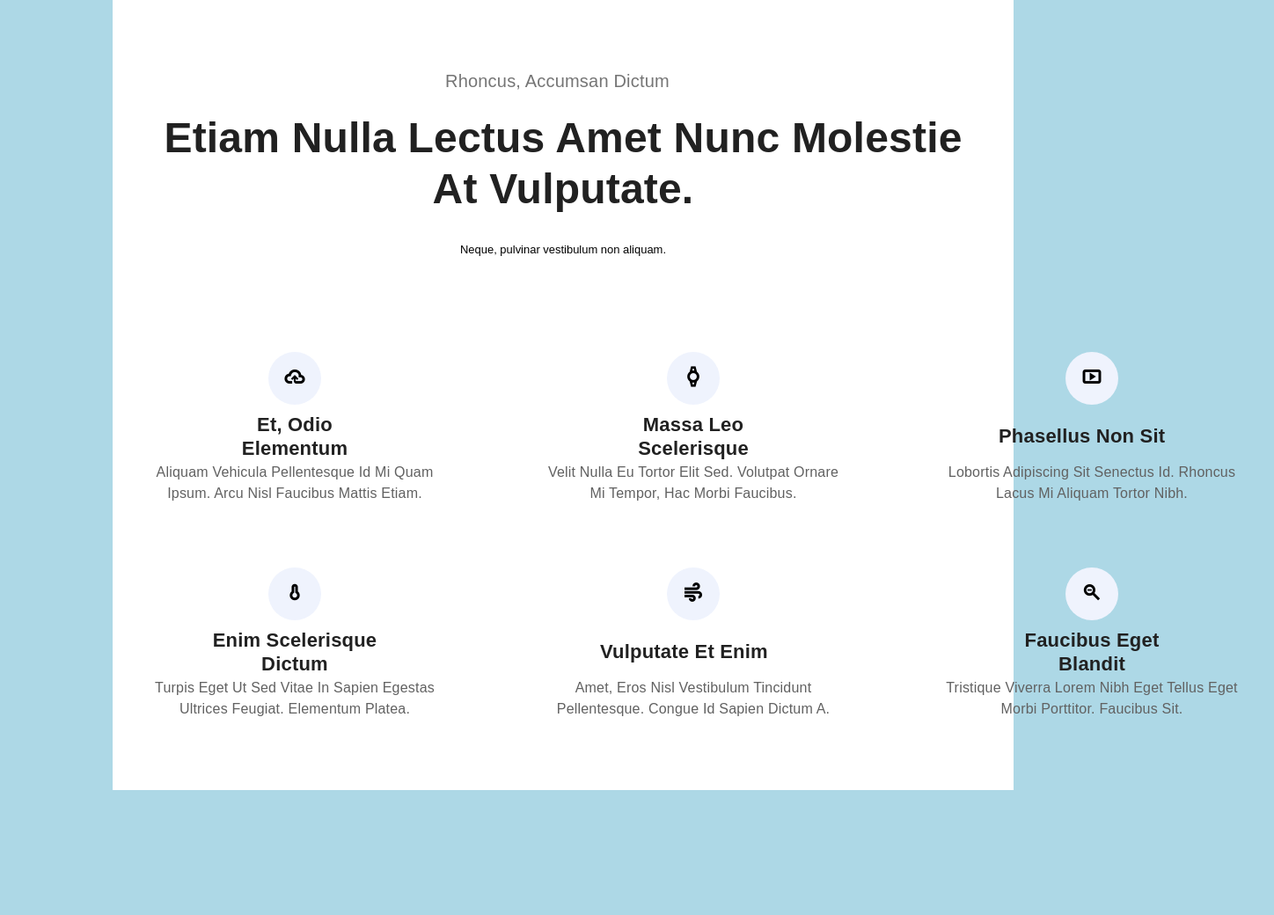
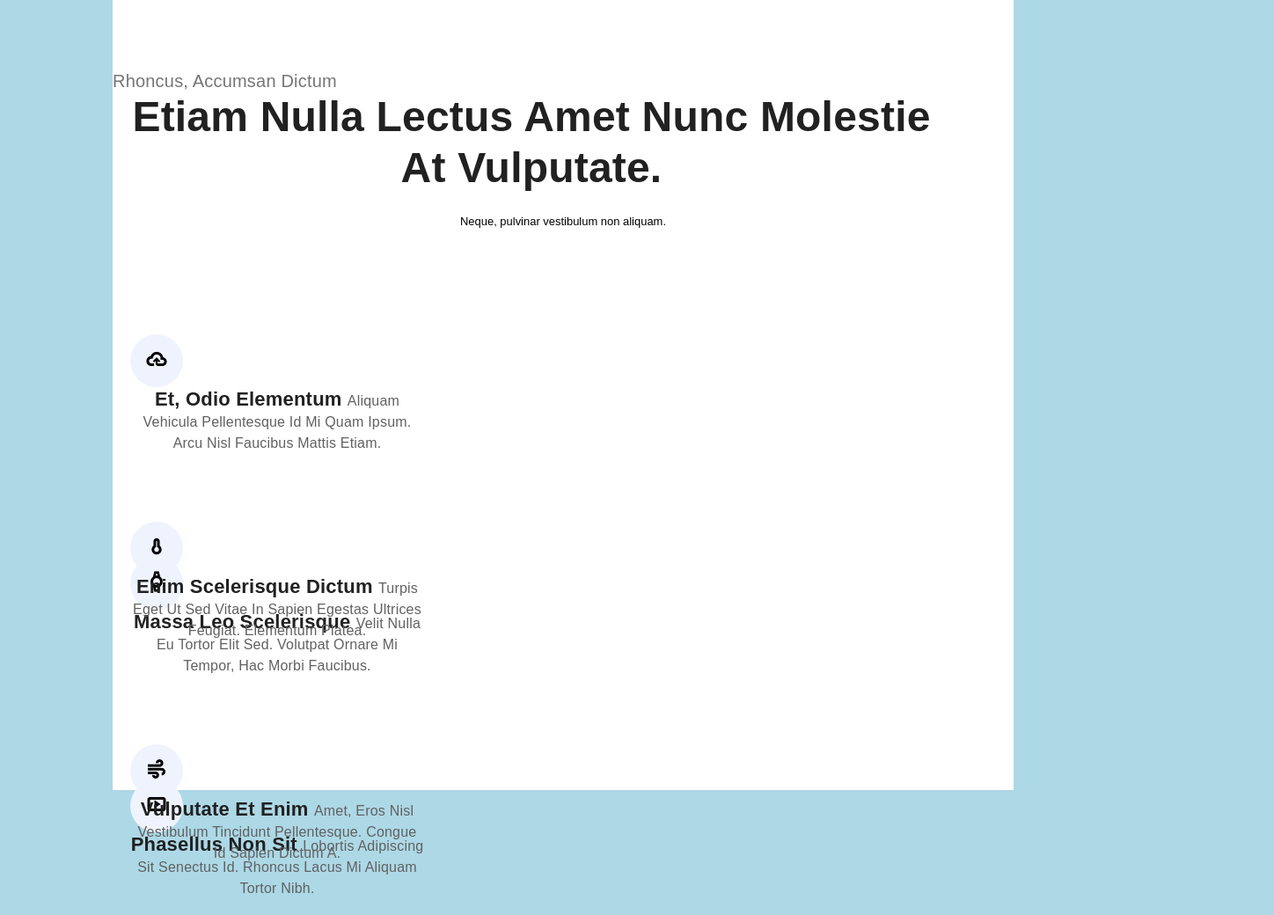
Before and after one commit to frontend-enjoyers/Project, a plain HTML site: page index.html in a window 1280 px wide. Shown: the top 1040 px of the page at 88% size, 1448 px wide, since content can reach past the window. Before the commit the page ends 898 px from the top, so only its background shows below. Drawn offline with nearby package versions, Linux system fonts and the light colour scheme.

Commit message:
remove flex and display

```diff
--- a/style.css
+++ b/style.css
@@ -19,12 +19,7 @@ html, body {
 	margin-left: 10%;
 	margin-right: 10%;
 	height: 898px;
-
-	/* white */
-
 	background: #fff;
-
-	/* Inside auto layout */
 
 	flex: none;
 	order: 3;
@@ -32,12 +27,6 @@ html, body {
 }
 
 #Frame17 {
-	/* Frame 17 */
-
-
-	/* Auto layout */
-
-	display: flex;
 	flex-direction: column;
 	align-items: center;
 	padding: 0px;
@@ -47,22 +36,12 @@ html, body {
 	width: 100%;
 	height: 220px;
 
-
-	/* Inside auto layout */
-
-	flex: none;
 	order: 0;
 	align-self: stretch;
 	flex-grow: 0;
 }
 
 #Frame16 {
-	/* Frame 16 */
-
-
-	/* Auto layout */
-
-	display: flex;
 	flex-direction: column;
 	justify-content: center;
 	align-items: center;
@@ -71,20 +50,12 @@ html, body {
 
 	width: 952px;
 	height: 164px;
-
-
-	/* Inside auto layout */
-
-	flex: none;
 	order: 0;
 	flex-grow: 0;
 }
 
 
 #textrhoncus {
-	/* Rhoncus, accumsan dictum */
-
-
 	width: 268px;
 	height: 24px;
 
@@ -98,14 +69,7 @@ html, body {
 	letter-spacing: 0.2px;
 	text-transform: capitalize;
 
-	/* systemGrey/600 */
-
 	color: #757575;
-
-
-	/* Inside auto layout */
-
-	flex: none;
 	order: 0;
 	flex-grow: 0;
 }
@@ -130,11 +94,6 @@ html, body {
 	/* systemGrey/900 */
 
 	color: #212121;
-
-
-	/* Inside auto layout */
-
-	flex: none;
 	order: 1;
 	flex-grow: 0;
 }
@@ -159,22 +118,11 @@ html, body {
 	/* systemGrey/600 */
 
 	color: #757575;
-
-
-	/* Inside auto layout */
-
-	flex: none;
 	order: 1;
 	flex-grow: 0;
 }
 
 #Frame53 {
-	/* Frame 53 */
-
-
-	/* Auto layout */
-
-	display: flex;
 	flex-direction: column;
 	align-items: flex-start;
 	padding: 0px;
@@ -182,22 +130,11 @@ html, body {
 
 	width: 100%;
 	height: 458px;
-
-
-	/* Inside auto layout */
-
-	flex: none;
 	order: 1;
 	flex-grow: 0;
 }
 
 .Frame51 {
-	/* Frame 51 */
-
-
-	/* Auto layout */
-
-	display: flex;
 	flex-direction: row;
 	align-items: flex-start;
 	padding: 0px;
@@ -205,22 +142,11 @@ html, body {
 
 	width: 100%;
 	height: 213px;
-
-
-	/* Inside auto layout */
-
-	flex: none;
 	order: 0;
 	flex-grow: 0;
 }
 
 .Frame48 {
-	/* Frame 48 */
-
-
-	/* Auto layout */
-
-	display: flex;
 	flex-direction: column;
 	justify-content: center;
 	align-items: center;
@@ -229,11 +155,6 @@ html, body {
 
 	width: 374px;
 	height: 213px;
-
-
-	/* Inside auto layout */
-
-	flex: none;
 	order: 0;
 	flex-grow: 0;
 }
@@ -249,21 +170,11 @@ html, body {
 
 	background: #EFF3FD;
 	border-radius: 50px;
-
-	/* Inside auto layout */
-
-	flex: none;
 	order: 0;
 	flex-grow: 0;
 }
 
 .Frame47 {
-	/* Frame 47 */
-
-
-	/* Auto layout */
-
-	display: flex;
 	flex-direction: column;
 	justify-content: center;
 	align-items: center;
@@ -272,11 +183,6 @@ html, body {
 
 	width: 334px;
 	height: 91px;
-
-
-	/* Inside auto layout */
-
-	flex: none;
 	order: 1;
 	flex-grow: 0;
 }
@@ -292,9 +198,6 @@ html, body {
 	font-weight: 600;
 	font-size: 22px;
 	line-height: 27px;
-	/* identical to box height */
-
-	display: flex;
 	align-items: center;
 	text-align: center;
 	letter-spacing: 0.2px;
@@ -303,11 +206,6 @@ html, body {
 	/* systemGrey/900 */
 
 	color: #212121;
-
-
-	/* Inside auto layout */
-
-	flex: none;
 	order: 0;
 	flex-grow: 0;
 }
@@ -331,11 +229,6 @@ html, body {
 	/* systemGrey/700 */
 
 	color: #616161;
-
-
-	/* Inside auto layout */
-
-	flex: none;
 	order: 1;
 	flex-grow: 0;
 }
```
